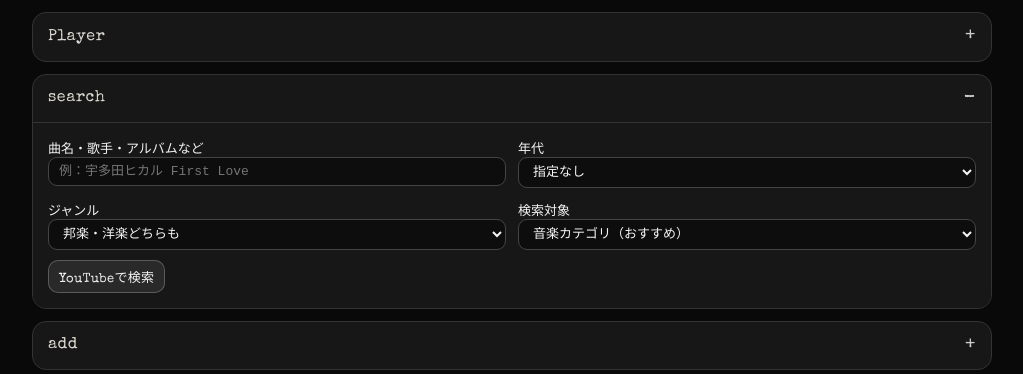
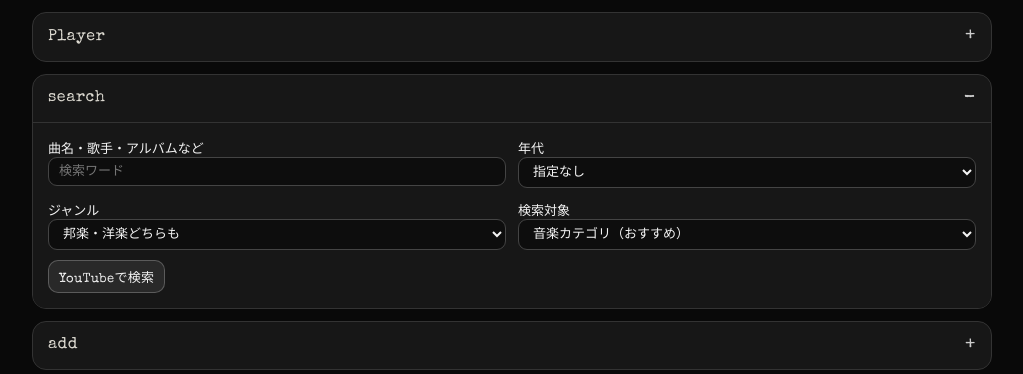
Before and after one commit to scotch72hctocs-creator/my-music-player, a Flask app: page / in a window 1280 px wide, after a click on "search". Shown: the part 60-434 px from the top of the page, without its empty margins (128-1151 px from the left). Run offline with Flask 3, Linux system fonts and the light colour scheme; some web fonts are replaced.

Commit message:
Update index.html

```diff
--- a/templates/index.html
+++ b/templates/index.html
@@ -412,7 +412,7 @@ button {
       <form id="searchForm">
         <div class="grid">
           <label>曲名・歌手・アルバムなど
-            <input id="query" placeholder="例：宇多田ヒカル First Love">
+            <input id="query" placeholder="検索ワード">
           </label>
           <label>年代
             <select id="decade">
```
